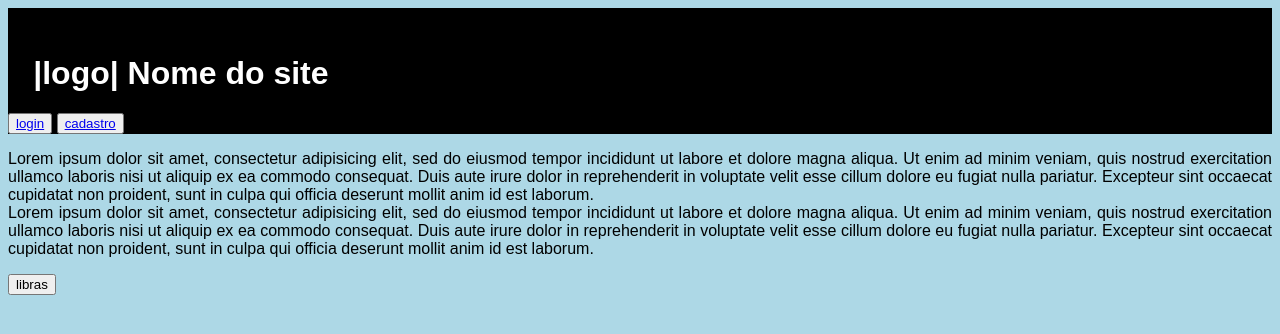
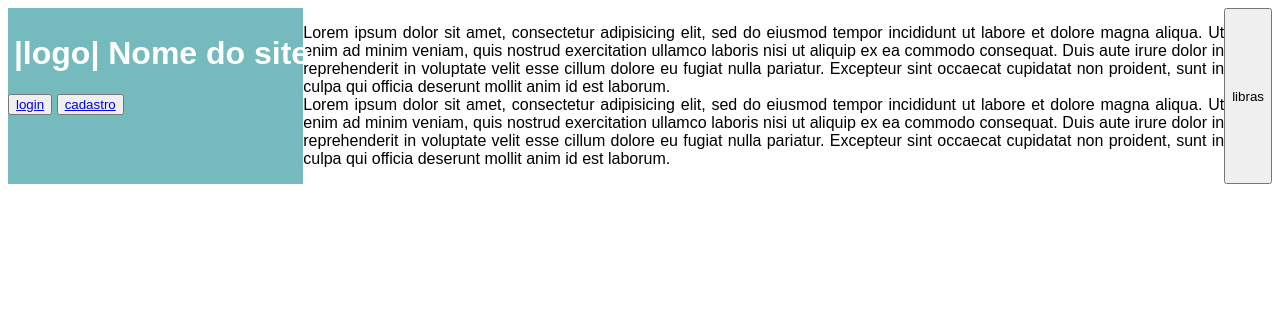
Before and after one commit to blaxprism/butter, a PHP site: page / in a window 1280 px wide. Shown: the top 334 px of the page. Run offline with PHP 8.4, Linux system fonts and the light colour scheme.

Commit message:
Update estilos.css
dei mais cor a pagina inicial

```diff
--- a/Projeto-Butter/CSS/estilos.css
+++ b/Projeto-Butter/CSS/estilos.css
@@ -1,22 +1,57 @@
 
 
 body {
-  background-color: lightblue;
+  background-color: white;
   font-family: Sans-Serif;
+  display: grid;
+  grid-template-areas:
+    "header main main"
+    "footer main main"
+    "footer main main";
 }
 header {
-  background-color: Black;
+  background-color: #75BABD;
   padding-top: 2%;
   padding-right: 0;
   padding-left: 0;
 }
+
+
+main {
+   background-color: #B9E4E6;
+  padding-top: 0%;
+  padding-right: 30%;
+  padding-left: 20%;
+}
+
+footer {
+  background-color: white;
+  padding-top: 10%;
+  padding-right: 10%;
+  padding-left: 0;
+
+}
+
+
+.o-header {
+  grid-area: header;
+}
+
+.o-main {
+  grid-area: main;
+}
+
+.o-footer {
+  grid-area: footer;
+}
+
 .topo {
   color: white;
   position: relative;
   left: 2%;
 }
 .botao {
-  color: gray;
+  color: #99CFD1;
 }
 
 /*Tamanho do alert*/
@@ -40,6 +75,6 @@
       }
 
 .formlibras{
-	position: relative;
-	bottom: 2%;
+  position: relative;
+  bottom: 2%;
 }
```
